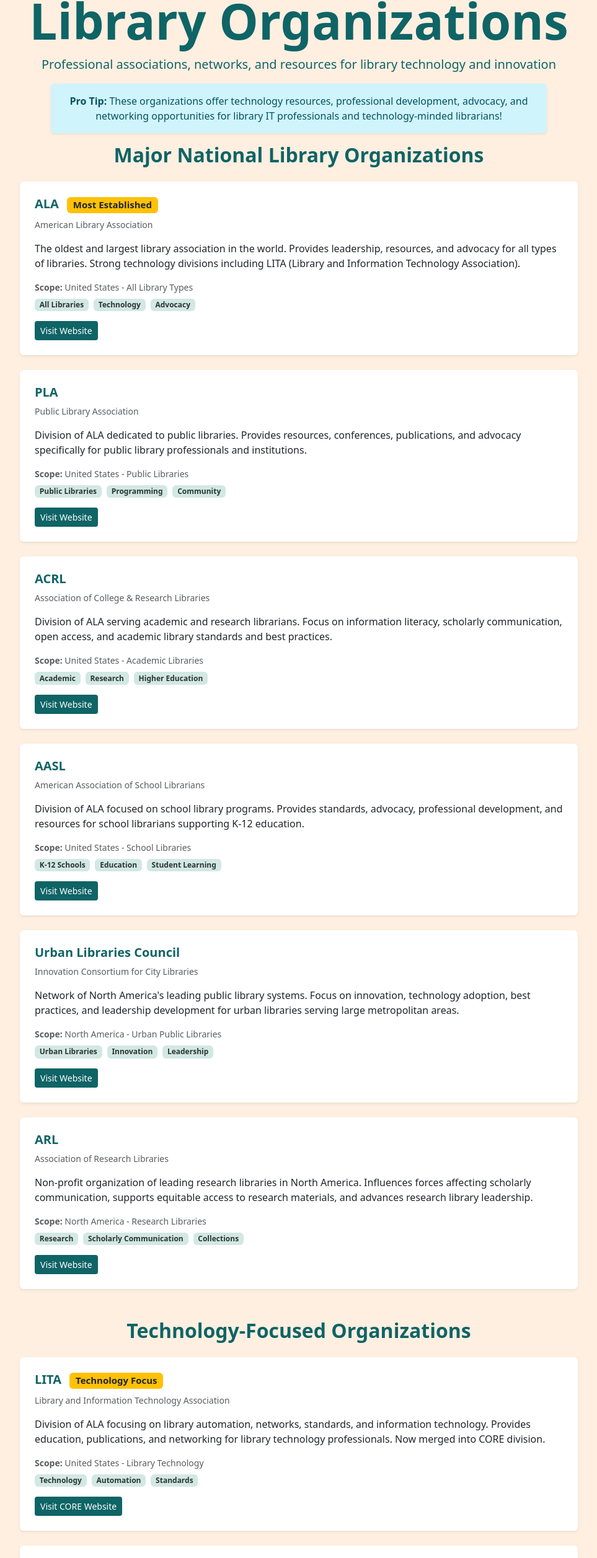
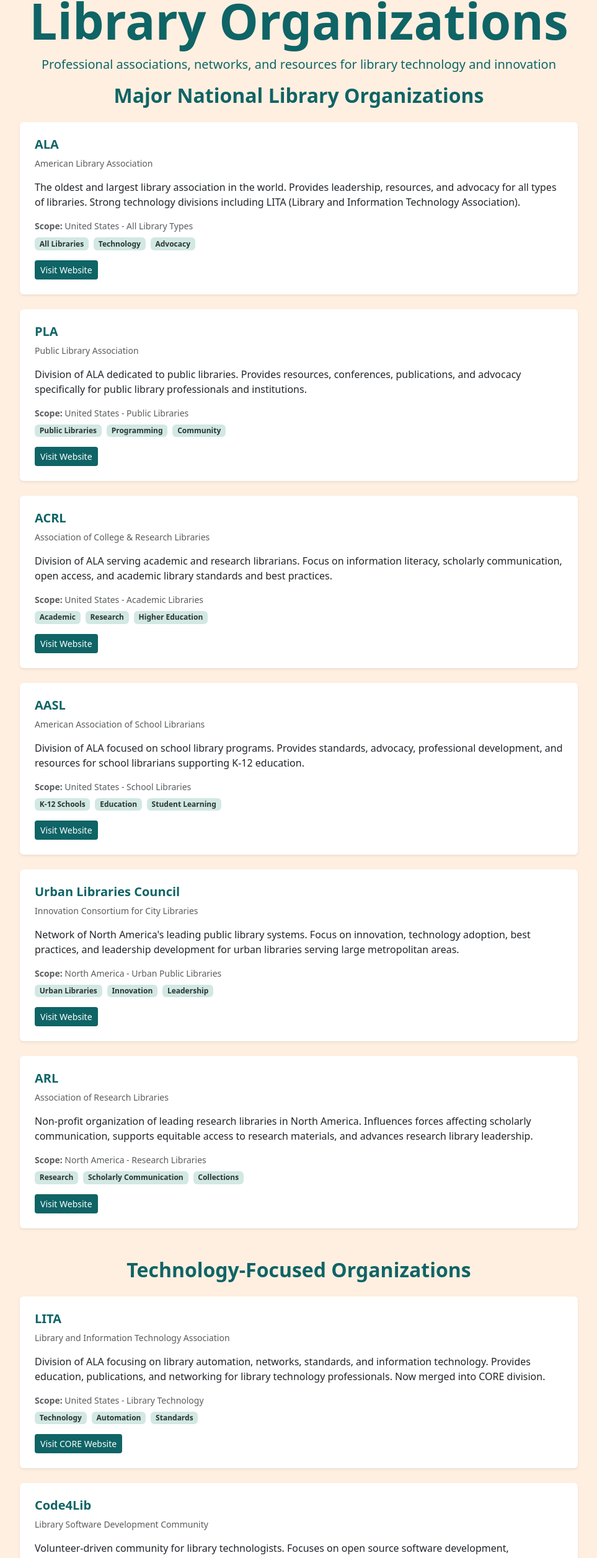
Before and after one commit to Freewareforlibraries-org/freewareforlibraries, a Next.js app: page /community-resources/library-organizations in a window 1280 px wide. Shown: the part 191-2705 px from the top of the page at 62% size, without its empty margins (158-1121 px from the left). Built offline with nearby package versions, Linux system fonts and the light colour scheme.

Commit message:
fixed issues with page and updated nav bar

```diff
--- a/app/community-resources/library-organizations/page.tsx
+++ b/app/community-resources/library-organizations/page.tsx
@@ -8,12 +8,6 @@
         <p className="fs-5 text-teal-mid text-center mb-3">
           Professional associations, networks, and resources for library technology and innovation
         </p>
-        <div className="alert alert-info border-0 shadow-sm mx-auto" style={{maxWidth: '800px'}} role="alert">
-          <p className="mb-0 text-center">
-            <strong>Pro Tip:</strong> These organizations offer technology resources, professional development,
-            advocacy, and networking opportunities for library IT professionals and technology-minded librarians!
-          </p>
-        </div>
 
         {/* Main Content in Single Column */}
         <div className="mx-auto" style={{maxWidth: '900px'}}>
@@ -27,7 +21,7 @@
             <div className="mb-4 p-4 bg-white shadow-sm rounded">
               <div className="mb-3">
                 <h5 className="text-teal-mid fw-bold mb-2">
-                  ALA <span className="badge bg-warning text-dark ms-2">Most Established</span>
+                  ALA
                 </h5>
                 <p className="text-muted small mb-2">American Library Association</p>
               </div>
@@ -126,7 +120,7 @@
             <div className="mb-4 p-4 bg-white shadow-sm rounded">
               <div className="mb-3">
                 <h5 className="text-teal-mid fw-bold mb-2">
-                  LITA <span className="badge bg-warning text-dark ms-2">Technology Focus</span>
+                  LITA
                 </h5>
                 <p className="text-muted small mb-2">Library and Information Technology Association</p>
               </div>
@@ -143,7 +137,7 @@
             <div className="mb-4 p-4 bg-white shadow-sm rounded">
               <div className="mb-3">
                 <h5 className="text-teal-mid fw-bold mb-2">
-                  Code4Lib <span className="badge bg-warning text-dark ms-2">Developer Community</span>
+                  Code4Lib
                 </h5>
                 <p className="text-muted small mb-2">Library Software Development Community</p>
               </div>
@@ -249,7 +243,7 @@
             <div className="mb-4 p-4 bg-white shadow-sm rounded">
               <div className="mb-3">
                 <h5 className="text-teal-mid fw-bold mb-2">
-                  IFLA <span className="badge bg-warning text-dark ms-2">Global Leader</span>
+                  IFLA
                 </h5>
                 <p className="text-muted small mb-2">International Federation of Library Associations and Institutions</p>
               </div>
--- a/app/components/navbar.tsx
+++ b/app/components/navbar.tsx
@@ -46,7 +46,7 @@
                     <div className="col-md-3">
                       <h6 className="dropdown-header">Community Resources</h6>
                       <Link className="dropdown-item" href="/tech-resources">Communities & Forums</Link>
-                      <Link className="dropdown-item" href="/resources/guides">Library Organizations</Link>
+                      <Link className="dropdown-item" href="/community-resources/library-organizations">Library Organizations</Link>
                       <Link className="dropdown-item" href="/resources/guides">Learning & Proffessional Developement</Link>
                       <Link className="dropdown-item" href="/programming-coding">Budgeting & Grants</Link>
                     </div>
```
